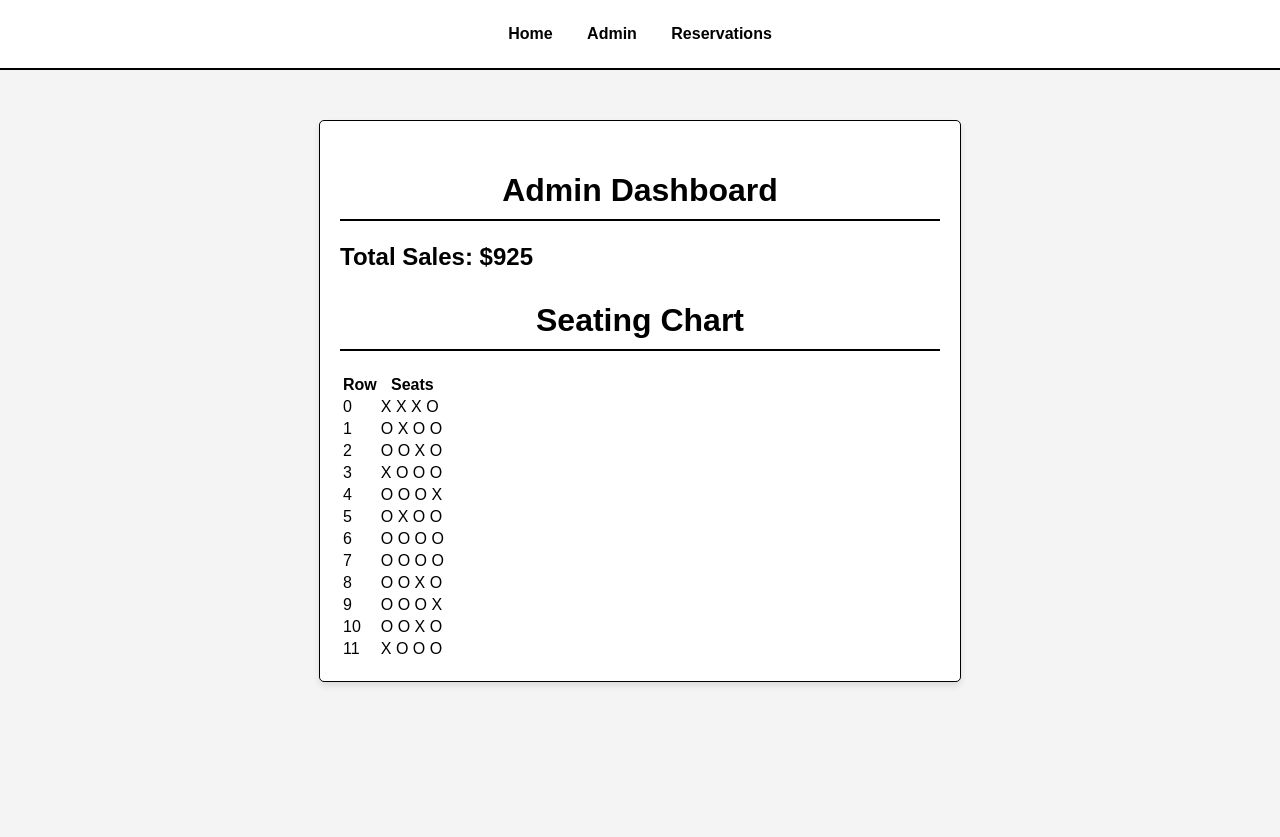
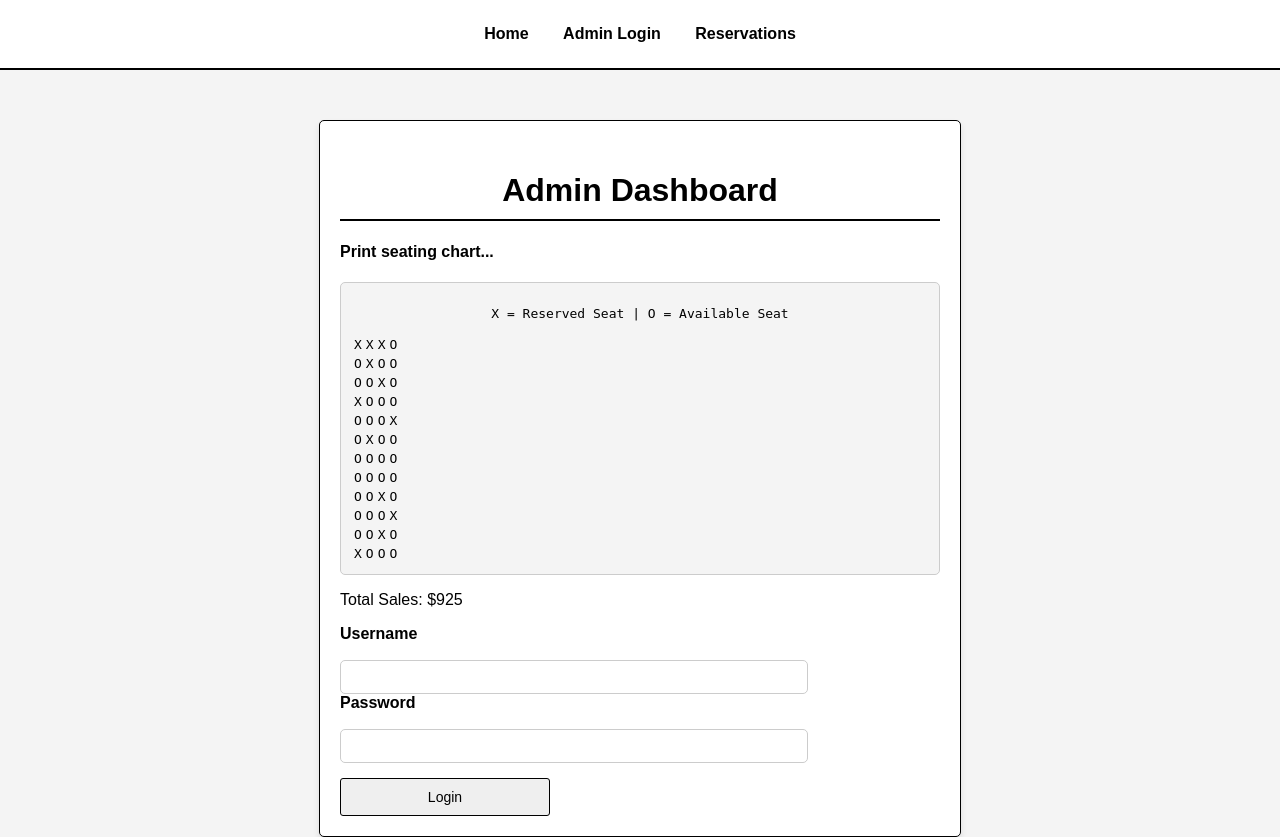
Before and after one commit to riannaellis/4320FinalProject, a Flask app: page /admin-dashboard in a window 1280 px wide. Before the commit the page ends 686 px from the top, so only its background shows below. Run offline with Flask 3, Linux system fonts and the light colour scheme; data comes from the database, SQL or seed files in the repository; both versions use the stored data as it was after the commit.

Commit message:
admindashboard
Updated the admin dashboard html and styling. Edited the get cost function and admin dashboard

```diff
--- a/app.py
+++ b/app.py
@@ -60,45 +60,59 @@ def admin_login():
 
     return render_template('admin_login.html')
 
-# Create route for admin dashboard
+'''
+Function to generate cost matrix for flights
+Input: none
+Output: Returns a 12 x 4 matrix of prices
+'''
+def get_cost_matrix():
+    cost_matrix = [[100, 75, 50, 100] for row in range(12)]
+    return cost_matrix
+
+# Create app route for admin dashboard
 @app.route("/admin-dashboard")
 def admin_dashboard():
-    # Connect to the database
+    # Seat configuration
+    rows = 12
+    seats_per_row = 4
+
+    # Initialize seating chart
+    seating_chart = [['O' for _ in range(seats_per_row)] for _ in range(rows)]
+
+    # Get reserved seats from the database
     mydb = sqlite3.connect("database/reservations.db")
+    mydb.row_factory = sqlite3.Row
     cursor = mydb.cursor()
-
-    # Fetch all reserved seats
     query = "SELECT seatRow, seatColumn FROM reservations;"
     cursor.execute(query)
     reserved_seats = cursor.fetchall()
 
-    #Function to generate cost matrix for flights
-    #Input: none
-    #Output: Returns a 12 x 4 matrix of prices
-    def get_cost_matrix():
-        cost_matrix = [[100, 75, 50, 100] for row in range(12)]
-        return cost_matrix
+    # Mark reserved seats as 'X'
+    for seat in reserved_seats:
+        seat_row = seat['seatRow']
+        seat_column = seat['seatColumn']
+        seating_chart[seat_row][seat_column] = 'X'
 
-    # Generate seating chart (12 rows x 4 seats)
-    rows, seats_per_row = 12, 4
-    seating_chart = [['O' for _ in range(seats_per_row)] for _ in range(rows)]
+    # calculate total sales using the cost matrix
+    cost_matrix = get_cost_matrix()  # Get the cost matrix
+    total_sales = 0
 
-    # Mark reserved seats with 'X'
-    for row, col in reserved_seats:
-        seating_chart[row][col] = 'X'
+    # calculate the total sales based on seat prices
+    for seat in reserved_seats:
+        seat_row = seat['seatRow']
+        seat_column = seat['seatColumn']
+        seat_price = cost_matrix[seat_row][seat_column]  # Get price from cost matrix
+        total_sales += seat_price  # Add to total sales
 
-    # Generate the cost matrix
-    cost_matrix = get_cost_matrix()
-
-    # Calculate total sales
-    total_sales = sum(cost_matrix[row][col] for row, col in reserved_seats)
-
-    # Return the admin dashboard template
+    # Render the admin dashboard with seating chart and total sales
     return render_template(
         "admin_dashboard.html",
-        total_sales=total_sales,
-        seating_chart=seating_chart
+        seating_chart=seating_chart,
+        rows=rows,
+        seats_per_row=seats_per_row,
+        total_sales=total_sales
     )
+
 
 # Create app route for reserve
 @app.route("/reserve", methods=["GET", "POST"])
@@ -167,15 +181,7 @@ def get_eTicketNumber(passengerName):
     return eTicketNumber
 
 
-
-
-
-
-
-
-
-
 # Run the Flask app
 if __name__ == "__main__":
     initialize_database()
-    app.run(debug=True, host="0.0.0.0", port=5001)
+    app.run(debug=True, host="0.0.0.0", port=5004)
--- /dev/null
+++ b/static/admindashboard.css
@@ -0,0 +1,100 @@
+body {
+    font-family: Arial, sans-serif;
+    background-color: #f4f4f4;
+    height: 100vh;
+    margin: 0;
+}
+
+.container {
+    width: 600px;
+    background-color: #ffffff;
+    padding: 20px;
+    box-shadow: 0px 4px 6px rgba(0, 0, 0, 0.1);
+    border: 1px solid black;
+    border-radius: 5px;
+    margin: 120px auto;
+    margin-top: 50px;
+}
+
+h1 {
+    background-color: #fff;
+    padding: 10px 0;
+    border-bottom: 2px solid black;
+    text-align: center;
+}
+
+.seating-chart {
+    text-align: center;
+    font-family: monospace;
+    background-color: #f4f4f4;
+    padding: 10px;
+    margin: 10px 0;
+    border: 1px solid #ccc;
+    border-radius: 5px;
+    overflow: auto;
+}
+
+.form-group {
+    margin-bottom: 15px;
+}
+
+label {
+    display: block;
+    margin-bottom: 5px;
+    font-weight: bold;
+}
+
+input, select, button {
+    width: 75%;
+    padding: 8px;
+    font-size: 14px;
+    border: 1px solid #ccc;
+    border-radius: 5px;
+    margin-top: 12px; /* Add spacing between fields */
+}
+
+button {
+    width: 35%; /* Ensure the button takes the full width */
+    padding: 10px; /* Make the button more comfortable to click */
+    font-size: 14px;
+    margin-top: 15px; /* Add some space before the button */
+    border: 1px solid black;
+    border-radius: 3px;
+    cursor: pointer;
+}
+
+button:hover {
+    background-color: #0056b3;
+}
+
+.alert {
+    padding: 20px;
+    margin: 5px;
+    color: #970020;
+    background-color: #ffd5de;
+}
+
+nav {
+    width: 100%;
+    background-color: #fff;
+    border-bottom: 2px solid black;
+    padding: 25px 0;
+}
+
+nav ul {
+    list-style: none;
+    padding: 0;
+    margin: 0;
+    text-align: center;
+}
+
+nav ul li {
+    display: inline;
+    margin: 0 15px;
+}
+
+nav ul li a {
+    text-decoration: none;
+    font-weight: bold;
+    color: black;
+}
--- a/templates/admin_dashboard.html
+++ b/templates/admin_dashboard.html
@@ -4,14 +4,14 @@
     <meta charset="UTF-8">
     <meta name="viewport" content="width=device-width, initial-scale=1.0">
     <title>Admin Dashboard</title>
-    <link rel="stylesheet" href="/static/reservestyle.css">
+    <link rel="stylesheet" href="/static/admindashboard.css">
 </head>
 <body>
     <header>
         <nav>
             <ul>
                 <li><a href="/">Home</a></li>
-                <li><a href="/admin-login">Admin</a></li>
+                <li><a href="/admin-login">Admin Login</a></li>
                 <li><a href="/reserve">Reservations</a></li>
             </ul>
         </nav>
@@ -19,38 +19,49 @@
     <div class="container">
         <div class="content">
 
-            {%for message in get_flashed_messages()%}
+            {% for message in get_flashed_messages() %}
                 <div class="alert">
                     {{ message }}
                 </div>
-            {%endfor%}
-            {% block content %} {% endblock %}
-        </div>
+            {% endfor %}
+
             <h1>Admin Dashboard</h1>
-        <h2>Total Sales: ${{ total_sales }}</h2>
 
-        <h1>Seating Chart</h1>
+            <h4>Print seating chart...</h4>
+
+            <div class="seating-chart">
+
+                <p>X = Reserved Seat | O = Available Seat</p>
                 <table>
-            <thead>
-                <tr>
-                    <th>Row</th>
-                    <th>Seats</th>
-                </tr>
-            </thead>
-            <tbody>
                     {% for row in seating_chart %}
                         <tr>
-                    <td>{{ loop.index0 }}</td>
-                    <td>
                             {% for seat in row %}
-                        <span class="seat {{ 'reserved' if seat == 'X' else 'available' }}">{{ seat }}</span>
+                                <td>{{ seat }}</td>
                             {% endfor %}
-                    </td>
                         </tr>
                     {% endfor %}
-            </tbody>
                 </table>
             </div>
 
+            <div class="total-sales">
+
+                <p>Total Sales: ${{ total_sales }}</p>
+            </div>
+            <!-- Admin Login Form -->
+            <div class="admin-login-form">
+
+                <form action="{{ url_for('admin_login') }}" method="POST">
+        <label for="username">Username</label>
+        <input type="text" id="username" name="username" required>
+
+        <label for="password">Password</label>
+        <input type="password" id="password" name="password" required>
+
+        <button type="submit">Login</button>
+    </form>
+            </div>
+
+        </div>
+    </div>
 </body>
 </html>
```
Also changed, not shown: database/reservations.db. Lines whose indentation alone changed are shown as unchanged.
